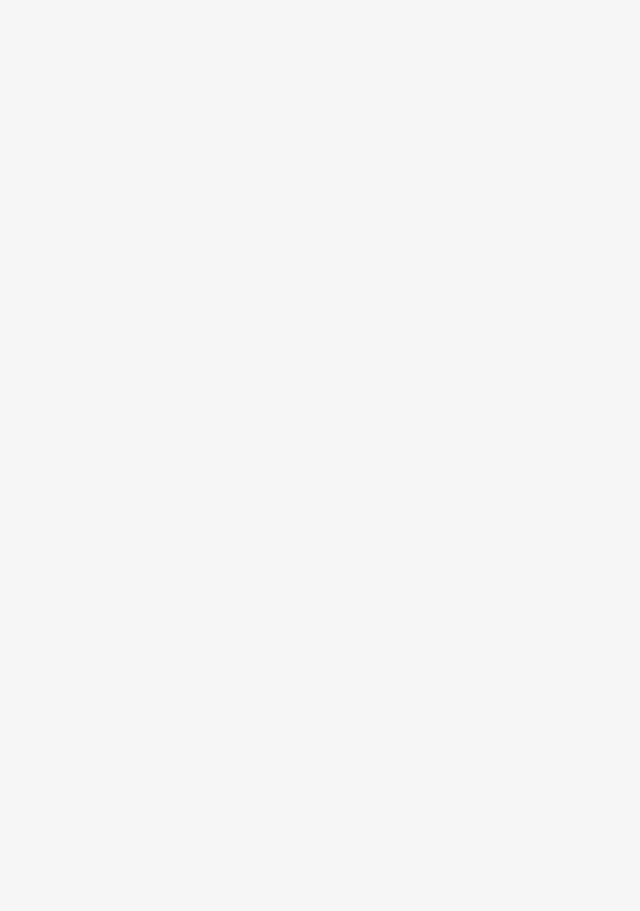
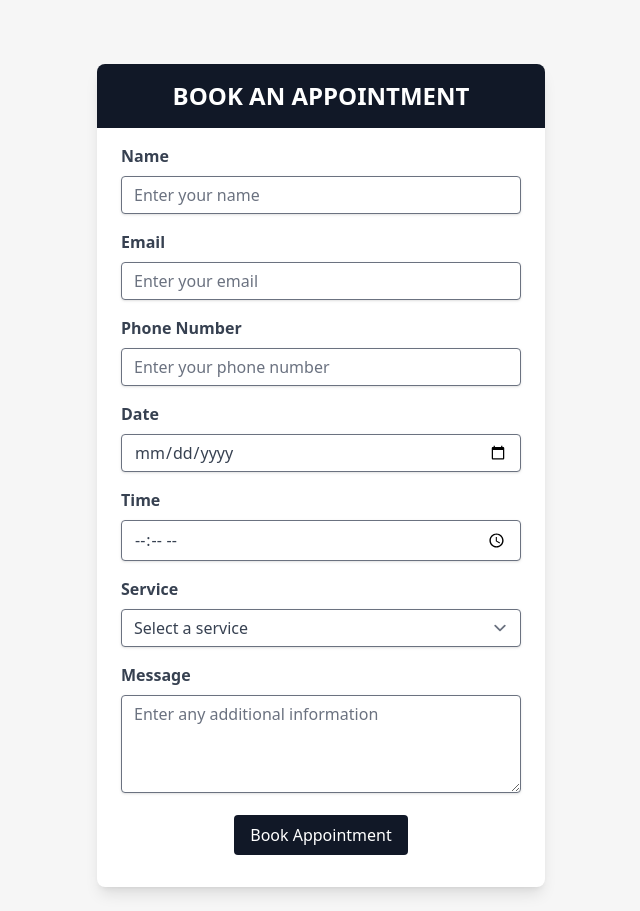
Before and after one commit to AMRWERY/Tailwind-Free-Components, a Vue app: page /book-appointment-form-two in a window 1280 px wide. Before the commit this address had no page. Shown: the whole page, without its empty margins (319-959 px from the left). Before the commit the page ends 800 px from the top, so only its background shows below. Built offline with nearby package versions, Linux system fonts and the light colour scheme.

Commit message:
add book-appointment-form-two

```diff
--- /dev/null
+++ b/src/components/forms/book-appointment-form-two.vue
@@ -0,0 +1,84 @@
+<template>
+    <div>
+        <div class="max-w-md mx-auto mt-10 bg-white shadow-lg rounded-lg overflow-hidden">
+            <div class="text-2xl py-4 px-6 bg-gray-900 text-white text-center font-bold uppercase">
+                Book an Appointment
+            </div>
+            <form class="py-4 px-6" action="" method="POST">
+                <div class="mb-4">
+                    <label class="block text-gray-700 font-bold mb-2" for="name">
+                        Name
+                    </label>
+                    <input
+                        class="shadow appearance-none border rounded w-full py-2 px-3 text-gray-700 leading-tight focus:outline-none focus:shadow-outline"
+                        id="name" type="text" placeholder="Enter your name">
+                </div>
+                <div class="mb-4">
+                    <label class="block text-gray-700 font-bold mb-2" for="email">
+                        Email
+                    </label>
+                    <input
+                        class="shadow appearance-none border rounded w-full py-2 px-3 text-gray-700 leading-tight focus:outline-none focus:shadow-outline"
+                        id="email" type="email" placeholder="Enter your email">
+                </div>
+                <div class="mb-4">
+                    <label class="block text-gray-700 font-bold mb-2" for="phone">
+                        Phone Number
+                    </label>
+                    <input
+                        class="shadow appearance-none border rounded w-full py-2 px-3 text-gray-700 leading-tight focus:outline-none focus:shadow-outline"
+                        id="phone" type="tel" placeholder="Enter your phone number">
+                </div>
+                <div class="mb-4">
+                    <label class="block text-gray-700 font-bold mb-2" for="date">
+                        Date
+                    </label>
+                    <input
+                        class="shadow appearance-none border rounded w-full py-2 px-3 text-gray-700 leading-tight focus:outline-none focus:shadow-outline"
+                        id="date" type="date" placeholder="Select a date">
+                </div>
+                <div class="mb-4">
+                    <label class="block text-gray-700 font-bold mb-2" for="time">
+                        Time
+                    </label>
+                    <input
+                        class="shadow appearance-none border rounded w-full py-2 px-3 text-gray-700 leading-tight focus:outline-none focus:shadow-outline"
+                        id="time" type="time" placeholder="Select a time">
+                </div>
+                <div class="mb-4">
+                    <label class="block text-gray-700 font-bold mb-2" for="service">
+                        Service
+                    </label>
+                    <select
+                        class="shadow appearance-none border rounded w-full py-2 px-3 text-gray-700 leading-tight focus:outline-none focus:shadow-outline"
+                        id="service" name="service">
+                        <option value="">Select a service</option>
+                        <option value="haircut">Haircut</option>
+                        <option value="coloring">Coloring</option>
+                        <option value="styling">Styling</option>
+                        <option value="facial">Facial</option>
+                    </select>
+                </div>
+                <div class="mb-4">
+                    <label class="block text-gray-700 font-bold mb-2" for="message">
+                        Message
+                    </label>
+                    <textarea
+                        class="shadow appearance-none border rounded w-full py-2 px-3 text-gray-700 leading-tight focus:outline-none focus:shadow-outline"
+                        id="message" rows="4" placeholder="Enter any additional information"></textarea>
+                </div>
+                <div class="flex items-center justify-center mb-4">
+                    <button
+                        class="bg-gray-900 text-white py-2 px-4 rounded hover:bg-gray-800 focus:outline-none focus:shadow-outline"
+                        type="submit">
+                        Book Appointment
+                    </button>
+                </div>
+            </form>
+        </div>
+    </div>
+</template>
+
+<script setup>
+
+</script>
--- a/src/router/index.js
+++ b/src/router/index.js
@@ -362,9 +362,14 @@
       component: () => import("../components/forms/checkout-form-two.vue"),
     },
     {
-      path: "/book-appointment-form",
-      name: "book-appointment-form",
-      component: () => import("../components/forms/book-appointment-form.vue"),
+      path: "/book-appointment-form-one",
+      name: "book-appointment-form-one",
+      component: () => import("../components/forms/book-appointment-form-one.vue"),
+    },
+    {
+      path: "/book-appointment-form-two",
+      name: "book-appointment-form-two",
+      component: () => import("../components/forms/book-appointment-form-two.vue"),
     },
     {
       path: "/reservation-form",
--- a/src/views/Home.vue
+++ b/src/views/Home.vue
@@ -388,7 +388,8 @@
   { title: 'form-for-editing-items', route: '/form-for-editing-items' },
   { title: 'checkout-form-one', route: '/checkout-form-one' },
   { title: 'checkout-form-two', route: '/checkout-form-two' },
-  { title: 'book-appointment-form', route: '/book-appointment-form' },
+  { title: 'book-appointment-form-one', route: '/book-appointment-form-one' },
+  { title: 'book-appointment-form-two', route: '/book-appointment-form-two' },
   { title: 'reservation-form', route: '/reservation-form' },
   { title: 'form-with-img', route: '/form-with-img' },
   { title: 'form-with-img-three', route: '/form-with-img-three' },
```
Also changed, not shown: src/components/forms/book-appointment-form-one.vue (renamed from src/components/forms/book-appointment-form.vue).
